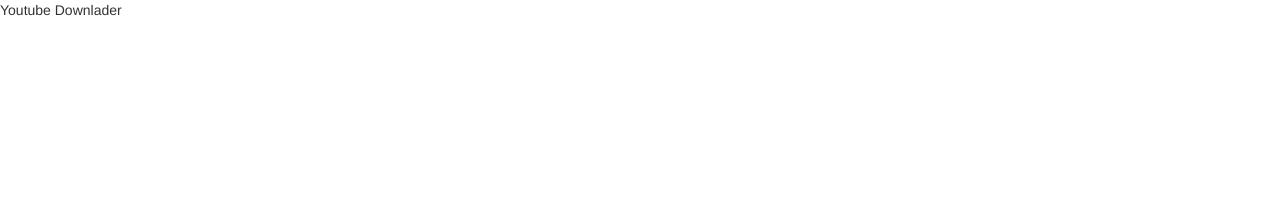
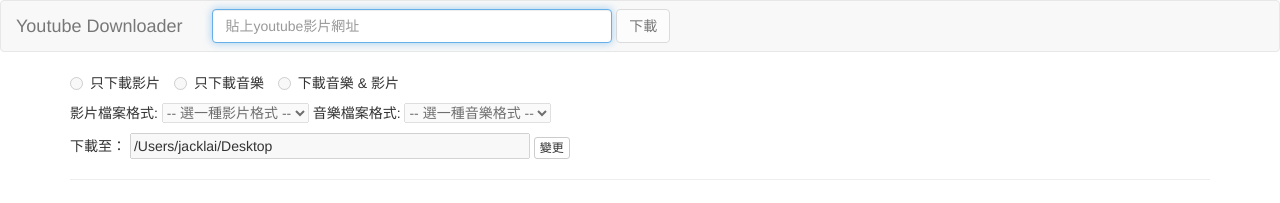
Before and after one commit to imjacklai/youtube-downloader, a website: page index.html in a window 1280 px wide. Drawn offline with Linux system fonts and the light colour scheme.

Commit message:
add components and styles for user's input

```diff
--- /dev/null
+++ b/css/style.css
@@ -0,0 +1,7 @@
+input#youtube-url, input#file-path {
+  width: 400px;
+}
+
+.wrapper {
+  margin-bottom: 10px;
+}
--- a/index.html
+++ b/index.html
@@ -5,9 +5,64 @@
     <meta charset="utf-8">
     <meta name="viewport" content="width=device-width, initial-scale=1.0">
     <link rel="stylesheet" type="text/css" href="css/bootstrap.min.css">
+    <link rel="stylesheet" type="text/css" href="css/style.css">
   </head>
 
   <body>
-    Youtube Downlader
+    <nav class="navbar navbar-default">
+      <div class="container-fluid">
+        <div class="navbar-header">
+          <span class="navbar-brand">Youtube Downloader</span>
+        </div>
+
+        <div class="navbar-form navbar-left">
+          <div class="form-group">
+            <input type="text" id="youtube-url" class="form-control" placeholder="貼上youtube影片網址" autocomplete="off" autofocus>
+          </div>
+          <button type="button" id="download-btn" class="btn btn-default" disabled>下載</button>
+        </div>
+      </div>
+    </nav>
+
+    <div class="container container-fluid">
+      <div class="wrapper">
+        <label class="radio-inline">
+          <input type="radio" name="format" value="video_only" disabled> 只下載影片
+        </label>
+        <label class="radio-inline">
+          <input type="radio" name="format" value="audio_only" disabled> 只下載音樂
+        </label>
+        <label class="radio-inline">
+          <input type="radio" name="format" value="video_audio" disabled> 下載音樂 &amp; 影片
+        </label>
+      </div>
+
+      <div class="wrapper">
+        <span>影片檔案格式: </span>
+        <select id="video_type" disabled>
+          <option value="null" disabled selected> -- 選一種影片格式 -- </option>
+          <option value="mp4">mp4</option>
+          <option value="m4a">m4a</option>
+          <option value="flv">flv</option>
+        </select>
+
+        <span>音樂檔案格式: </span>
+        <select id="audio_type" disabled>
+          <option value="null" disabled selected> -- 選一種音樂格式 -- </option>
+          <option value="mp3">mp3</option>
+          <option value="aac">aac</option>
+          <option value="m4a">m4a</option>
+          <option value="wav">wav</option>
+        </select>
+      </div>
+
+      <div class="wrapper">
+        <input style="display:none;" id="file-dialog" type="file" nwdirectory nwworkingdir="/Users/jacklai/Desktops" />
+        <span>下載至：</span>
+        <input type="text" id="file-path" value="/Users/jacklai/Desktop" disabled>
+        <button type="button" id="file-chooser" class="btn btn-default btn-xs">變更</button>
+      </div>
+
+      <hr>
   </body>
 </html>
```
